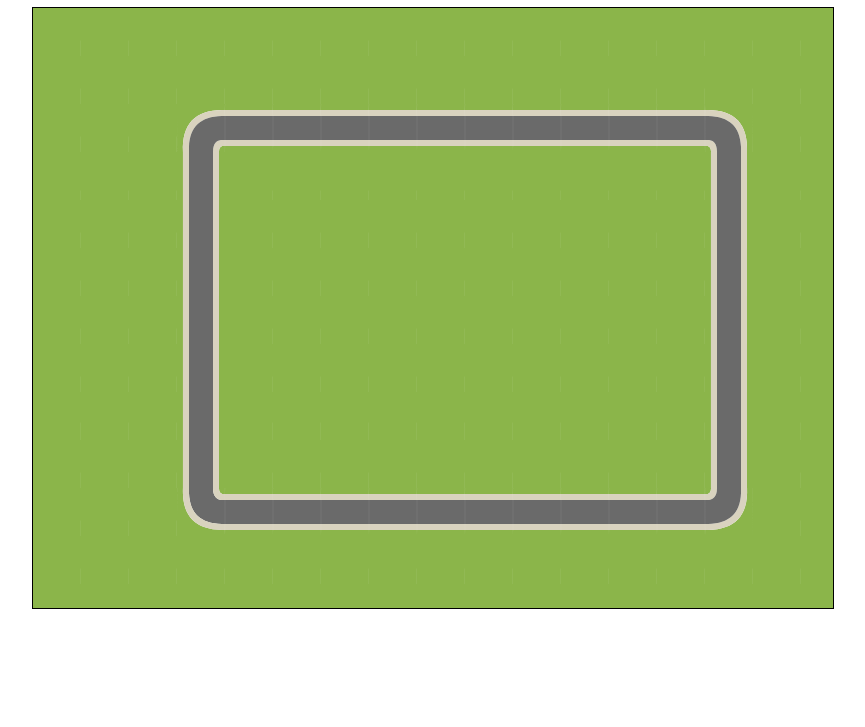
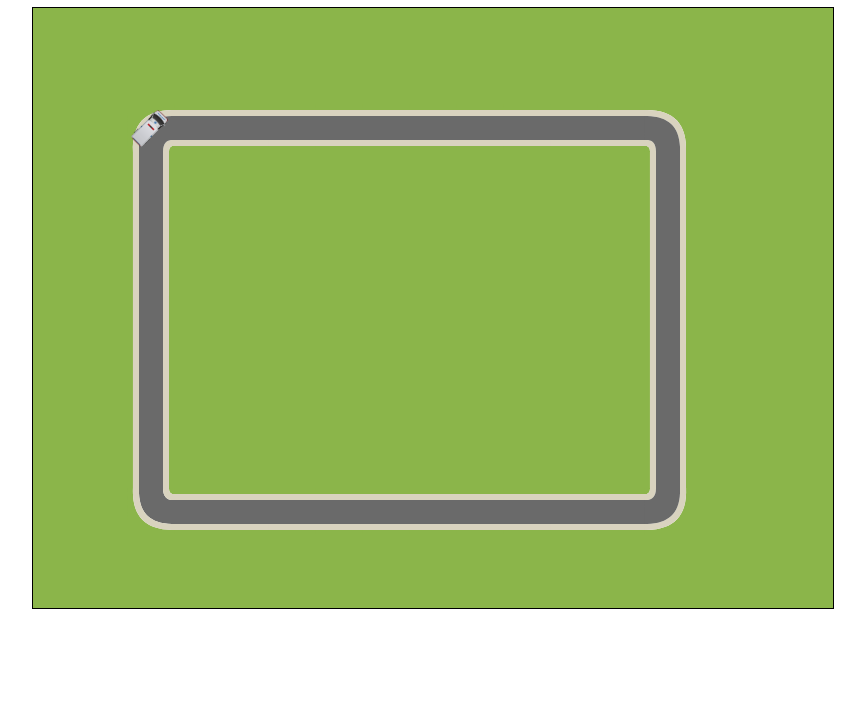
Before and after one commit to navargas/trafficmanager, a plain HTML site: page index.html in a window 1280 px wide. Shown: the part 73-800 px from the top of the page, without its empty margins (207-1072 px from the left). Drawn offline with nearby package versions, Linux system fonts and the light colour scheme.

Commit message:
Add ability to place a car on the map

```diff
--- a/index.html
+++ b/index.html
@@ -2,15 +2,16 @@
 
 <html>
   <head>
-    <title>Little Cars</title>
+    <title>Traffic Manager</title>
   </head>
   <body>
     <center>
-      <h1>Little Cars</h1>
+      <h1>Traffic Manager</h1>
       <div id="bgDiv" style="position:relative;overflow:hidden;width:800px;height:600px;border:1px solid #000000;">
       </div>
     </center>
     <script src="https://ajax.googleapis.com/ajax/libs/jquery/2.1.4/jquery.min.js"></script>
+    <script src='res/js/cars.js'></script>
     <script src='res/js/main.js'></script>
   </body>
 </html>
--- /dev/null
+++ b/res/js/cars.js
@@ -0,0 +1,29 @@
+$(function () {
+  var CARS = [
+    'res/png/Ambulance.png',
+    'res/png/Audi.png',
+    'res/png/Mini_truck.png',
+    'res/png/Police.png',
+    'res/png/taxi.png'
+  ];
+  function addCar(carID, tileCoord) {
+    car = {};
+    tile = window.tileDomMap[tileCoord[1]][tileCoord[0]];
+    console.log(tile.css('top'), tile.css('left'));
+    rot = 45;
+    car.dom = $('<img>')
+      .attr('src', CARS[carID])
+      .attr('z-index', 100)
+      .css('top', tile.css('top'))
+      .css('left', tile.css('left'))
+      .css('position', 'absolute')
+      .css('-ms-transform', 'rotate(' + rot + 'deg)')
+      .css('-webkit-transform', 'rotate(' + rot + 'deg)')
+      .css('transform', 'rotate(' + rot + 'deg)')
+      .css('width', tile.css('width'));
+    $('#bgDiv').append(car.dom);
+    return car;
+  };
+
+  window.addCar = addCar;
+});
--- a/res/js/main.js
+++ b/res/js/main.js
@@ -11,25 +11,28 @@ $(function() {
     "|":[0,0]
   };
   var asciiMap =
-    "---------------------\n" +
-    "---------------------\n" +
-    "---r==========n------\n" +
-    "---|----------|------\n" +
-    "---|----------|------\n" +
-    "---|----------|------\n" +
-    "---|----------|------\n" +
-    "---|----------|------\n" +
-    "---|----------|------\n" +
-    "---|----------|------\n" +
-    "---i==========j------\n" +
-    "---------------------\n" +
-    "---------------------";
+    "-------------------\n" +
+    "-------------------\n" +
+    "--r==========n-----\n" +
+    "--|----------|-----\n" +
+    "--|----------|-----\n" +
+    "--|----------|-----\n" +
+    "--|----------|-----\n" +
+    "--|----------|-----\n" +
+    "--|----------|-----\n" +
+    "--|----------|-----\n" +
+    "--i==========j-----\n" +
+    "-------------------\n" +
+    "-------------------";
 
+  tileDomMap = [];
+  window.tileDomMap = tileDomMap;
   function loadAscii(asciimap) {
     var lines = asciimap.split('\n');
     var x = 0;
     var y = 0;
     for (var i in lines) {
+      tileDomMap.push([]);
       for (c in lines[i]) {
         var character = lines[i][c];
         var pos = iconMap[character];
@@ -41,17 +44,19 @@ $(function() {
         var tile = $('<img>')
           .attr('width', TILE_SIZE)
           .attr('height', TILE_SIZE)
+          .attr('z-index', 1000)
           .css('position', 'absolute')
           .css('top',y)
           .css('left',x)
           .attr('src', SPRITES + 'coord' + index);
         $('#bgDiv').append(tile);
-        x += TILE_SIZE;
+        tileDomMap[tileDomMap.length-1].push(tile);
+        x += TILE_SIZE-1;
       }
       y += TILE_SIZE;
       x = 0;
     }
   };
-
   loadAscii(asciiMap);
+  addCar(0, [2,2]);
 });
```
